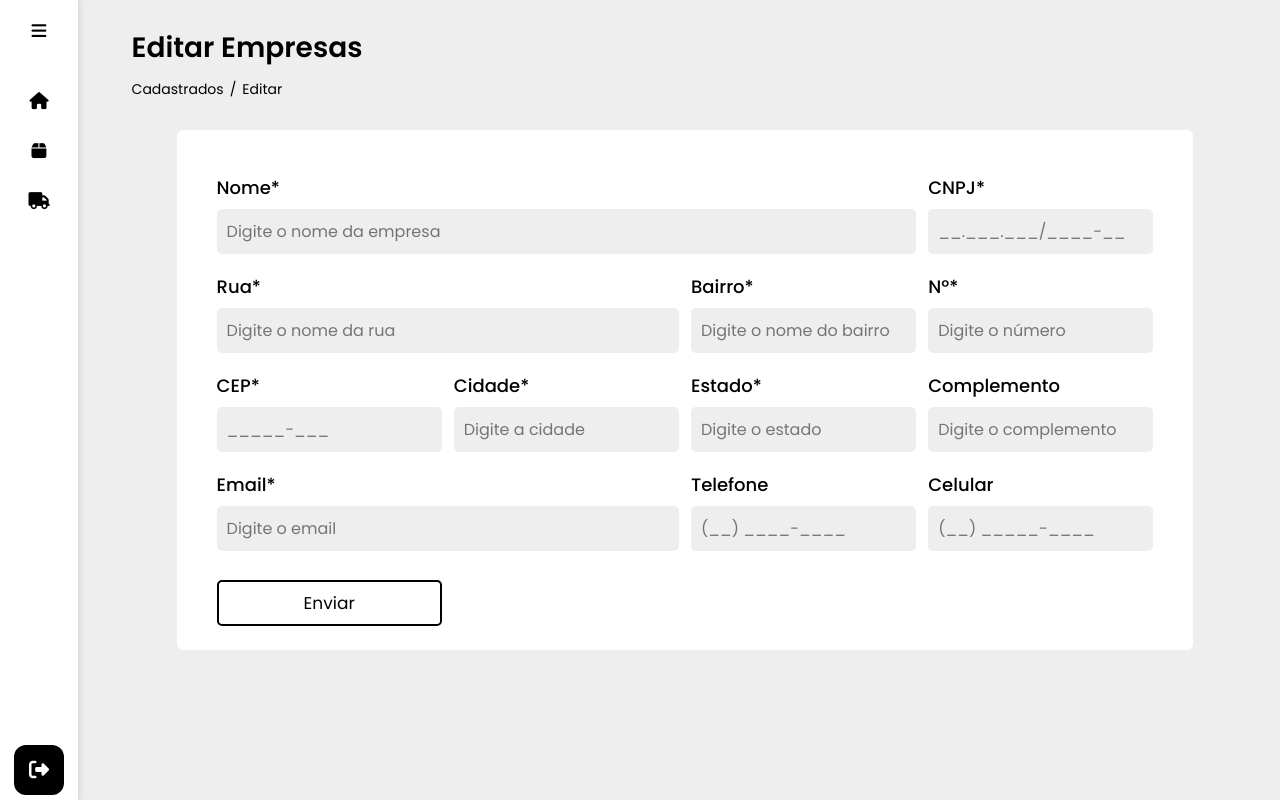
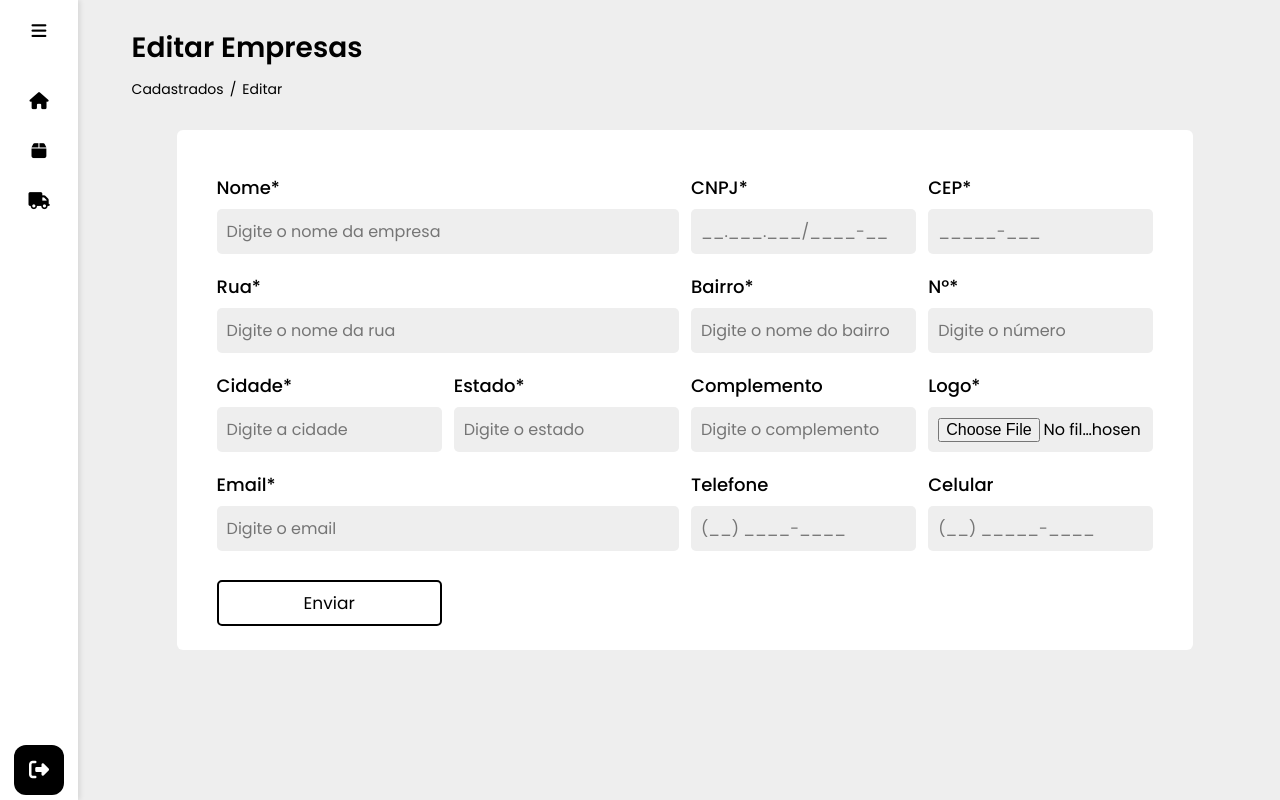
Before and after one commit to mateus040/MRFerreira, a React (Create React App) app in the folder app-mrferreira/: page /fornecedores/update/1 in a window 1280 px wide. Built offline with nearby package versions, Linux system fonts and the light colour scheme; no server answers; sample sign-in values are in the browser's storage.

Commit message:
fix: function put

```diff
--- a/app-mrferreira/src/pages/Admin/Provider/edit.jsx
+++ b/app-mrferreira/src/pages/Admin/Provider/edit.jsx
@@ -1,12 +1,11 @@
 import React, { useEffect, useState } from "react";
-import { useNavigate, useParams } from 'react-router-dom';
+import { useNavigate, useParams } from "react-router-dom";
 import Inputmask from "react-input-mask";
 import Sidebar from "../../../components/Sidebar";
 import axios from "axios";
 import { useAuth } from "../../../context/AuthContext";
 
 const EditProvider = () => {
-
   const { token } = useAuth();
 
   const { companyId } = useParams();
@@ -17,14 +16,17 @@ const EditProvider = () => {
   useEffect(() => {
     const fetchCompanyData = async () => {
       try {
-                const response = await axios.get(`http://127.0.0.1:8000/api/companys/${companyId}`, {
+        const response = await axios.get(
+          `http://127.0.0.1:8000/api/companys/${companyId}`,
+          {
             headers: {
-                        "Authorization": `Bearer ${token}`,
+              Authorization: `Bearer ${token}`,
+            },
           }
-                });
+        );
         setCompanyData(response.data.companys); // companys vindo da função show da API
       } catch (err) {
-                console.error('Erro ao buscar dados do fornecedor:', err);
+        console.error("Erro ao buscar dados do fornecedor:", err);
         alert("Erro no servidor: " + err.response.data.message);
       }
     };
@@ -35,22 +37,54 @@ const EditProvider = () => {
   const changeCompanysFieldHandler = (e) => {
     setCompanyData({
       ...companyData,
-            [e.target.name]: e.target.value
+      [e.target.name]: e.target.value,
     });
-    }
+  };
+
+  const handleLogoChange = (e) => {
+    setCompanyData({
+      ...companyData,
+      logo: e.target.files[0],
+    });
+  };
 
   const onSubmitChange = async (e) => {
     e.preventDefault();
 
     try {
-            const response = await axios.put(`http://127.0.0.1:8000/api/companys/update/${companyId}`, companyData, {
+      const formData = new FormData();
+      formData.append("_method", "PUT");
+      formData.append("name", companyData.name);
+      formData.append("cnpj", companyData.cnpj);
+      formData.append("road", companyData.road);
+      formData.append("neighborhood", companyData.neighborhood);
+      formData.append("number", companyData.number);
+      formData.append("cep", companyData.cep);
+      formData.append("city", companyData.city);
+      formData.append("state", companyData.state);
+      formData.append("complement", companyData.complement);
+      formData.append("email", companyData.email);
+      formData.append("phone", companyData.phone);
+      formData.append("cellphone", companyData.cellphone);
+      formData.append("logo", companyData.logo);
+      const response = await axios.post(
+        `http://127.0.0.1:8000/api/companys/update/${companyId}`,
+        formData,
+        {
           headers: {
-                    "Authorization": `Bearer ${token}`,
+            "Content-Type": "multipart/form-data",
+            Authorization: `Bearer ${token}`,
+          },
         }
+      );
+      console.log(response);
+      toast.success("Dados atualizados com sucesso!", {
+        theme: "colored",
+        style: {
+          fontSize: "1.6rem",
+        },
       });
-            console.log(response);
-            alert("Dados atualizados com sucesso!");
-            navigate('/fornecedores');
+      navigate("/fornecedores");
     } catch (err) {
       console.error("Erro ao enviar solicitação: ", err);
       alert("Erro no servidor: " + err.response.data.message);
@@ -59,7 +93,6 @@ const EditProvider = () => {
 
   return (
     <div className="edit-provider">
-
       <Sidebar />
 
       <div className="content-provider">
@@ -85,7 +118,7 @@ const EditProvider = () => {
             <article className="content-article">
               <form>
                 <div className="content-form">
-                                    <div className="column-3">
+                  <div className="column-2">
                     <label htmlFor="name">Nome*</label>
                     <input
                       type="text"
@@ -93,8 +126,10 @@ const EditProvider = () => {
                       placeholder="Digite o nome da empresa"
                       id="name"
                       name="name"
-                                            onChange={e => changeCompanysFieldHandler(e)}
-                                            value={companyData && companyData.name ? companyData.name : ''}
+                      onChange={(e) => changeCompanysFieldHandler(e)}
+                      value={
+                        companyData && companyData.name ? companyData.name : ""
+                      }
                       required
                     />
                   </div>
@@ -104,10 +139,29 @@ const EditProvider = () => {
                     <Inputmask
                       mask="99.999.999/9999-99"
                       placeholder="__.___.___/____-__"
-                                            id="cnpj" name="cnpj"
+                      id="cnpj"
+                      name="cnpj"
                       className="input-form"
-                                            onChange={e => changeCompanysFieldHandler(e)}
-                                            value={companyData && companyData.cnpj ? companyData.cnpj : ''}
+                      onChange={(e) => changeCompanysFieldHandler(e)}
+                      value={
+                        companyData && companyData.cnpj ? companyData.cnpj : ""
+                      }
+                      required
+                    />
+                  </div>
+
+                  <div className="column-1">
+                    <label htmlFor="cep">CEP*</label>
+                    <Inputmask
+                      mask="99999-999"
+                      placeholder="_____-___"
+                      id="cep"
+                      name="cep"
+                      className="input-form"
+                      onChange={(e) => changeCompanysFieldHandler(e)}
+                      value={
+                        companyData && companyData.cep ? companyData.cep : ""
+                      }
                       required
                     />
                   </div>
@@ -120,8 +174,10 @@ const EditProvider = () => {
                       placeholder="Digite o nome da rua"
                       id="road"
                       name="road"
-                                            onChange={e => changeCompanysFieldHandler(e)}
-                                            value={companyData && companyData.road ? companyData.road : ''}
+                      onChange={(e) => changeCompanysFieldHandler(e)}
+                      value={
+                        companyData && companyData.road ? companyData.road : ""
+                      }
                       required
                     />
                   </div>
@@ -134,8 +190,12 @@ const EditProvider = () => {
                       placeholder="Digite o nome do bairro"
                       id="neighborhood"
                       name="neighborhood"
-                                            onChange={e => changeCompanysFieldHandler(e)}
-                                            value={companyData && companyData.neighborhood ? companyData.neighborhood : ''}
+                      onChange={(e) => changeCompanysFieldHandler(e)}
+                      value={
+                        companyData && companyData.neighborhood
+                          ? companyData.neighborhood
+                          : ""
+                      }
                       required
                     />
                   </div>
@@ -148,21 +208,12 @@ const EditProvider = () => {
                       placeholder="Digite o número"
                       id="number"
                       name="number"
-                                            onChange={e => changeCompanysFieldHandler(e)}
-                                            value={companyData && companyData.number ? companyData.number : ''}
-                                            required
-                                        />
-                                    </div>
-
-                                    <div className="column-1">
-                                        <label htmlFor="cep">CEP*</label>
-                                        <Inputmask
-                                            mask="99999-999"
-                                            placeholder="_____-___"
-                                            id="cep" name="cep"
-                                            className="input-form"
-                                            onChange={e => changeCompanysFieldHandler(e)}
-                                            value={companyData && companyData.cep ? companyData.cep : ''}
+                      onChange={(e) => changeCompanysFieldHandler(e)}
+                      value={
+                        companyData && companyData.number
+                          ? companyData.number
+                          : ""
+                      }
                       required
                     />
                   </div>
@@ -175,8 +226,10 @@ const EditProvider = () => {
                       placeholder="Digite a cidade"
                       id="city"
                       name="city"
-                                            onChange={e => changeCompanysFieldHandler(e)}
-                                            value={companyData && companyData.city ? companyData.city : ''}
+                      onChange={(e) => changeCompanysFieldHandler(e)}
+                      value={
+                        companyData && companyData.city ? companyData.city : ""
+                      }
                       required
                     />
                   </div>
@@ -189,8 +242,12 @@ const EditProvider = () => {
                       placeholder="Digite o estado"
                       id="state"
                       name="state"
-                                            onChange={e => changeCompanysFieldHandler(e)}
-                                            value={companyData && companyData.state ? companyData.state : ''}
+                      onChange={(e) => changeCompanysFieldHandler(e)}
+                      value={
+                        companyData && companyData.state
+                          ? companyData.state
+                          : ""
+                      }
                       required
                     />
                   </div>
@@ -203,8 +260,24 @@ const EditProvider = () => {
                       placeholder="Digite o complemento"
                       id="complement"
                       name="complement"
-                                            onChange={e => changeCompanysFieldHandler(e)}
-                                            value={companyData && companyData.complement ? companyData.road : ''}
+                      onChange={(e) => changeCompanysFieldHandler(e)}
+                      value={
+                        companyData && companyData.complement
+                          ? companyData.road
+                          : ""
+                      }
+                    />
+                  </div>
+
+                  <div className="column-1">
+                    <label htmlFor="logo">Logo*</label>
+                    <input
+                      type="file"
+                      className="input-form"
+                      id="logo"
+                      name="logo"
+                      accept="image/*"
+                      onChange={(e) => handleLogoChange(e)}
                     />
                   </div>
 
@@ -216,8 +289,12 @@ const EditProvider = () => {
                       placeholder="Digite o email"
                       id="email"
                       name="email"
-                                            onChange={e => changeCompanysFieldHandler(e)}
-                                            value={companyData && companyData.email ? companyData.email : ''}
+                      onChange={(e) => changeCompanysFieldHandler(e)}
+                      value={
+                        companyData && companyData.email
+                          ? companyData.email
+                          : ""
+                      }
                       required
                     />
                   </div>
@@ -227,10 +304,15 @@ const EditProvider = () => {
                     <Inputmask
                       mask="(99) 9999-9999"
                       placeholder="(__) ____-____"
-                                            id="phone" name="phone"
+                      id="phone"
+                      name="phone"
                       className="input-form"
-                                            onChange={e => changeCompanysFieldHandler(e)}
-                                            value={companyData && companyData.phone ? companyData.phone : ''}
+                      onChange={(e) => changeCompanysFieldHandler(e)}
+                      value={
+                        companyData && companyData.phone
+                          ? companyData.phone
+                          : ""
+                      }
                     />
                   </div>
 
@@ -239,14 +321,25 @@ const EditProvider = () => {
                     <Inputmask
                       mask="(99) 99999-9999"
                       placeholder="(__) _____-____"
-                                            id="cellphone" name="cellphone"
+                      id="cellphone"
+                      name="cellphone"
                       className="input-form"
-                                            onChange={e => changeCompanysFieldHandler(e)}
-                                            value={companyData && companyData.cellphone ? companyData.cellphone : ''}
+                      onChange={(e) => changeCompanysFieldHandler(e)}
+                      value={
+                        companyData && companyData.cellphone
+                          ? companyData.cellphone
+                          : ""
+                      }
                     />
                   </div>
 
-                                    <button className="btn" type="submit" onClick={e => onSubmitChange(e)}>Enviar</button>
+                  <button
+                    className="btn"
+                    type="submit"
+                    onClick={(e) => onSubmitChange(e)}
+                  >
+                    Enviar
+                  </button>
                 </div>
               </form>
             </article>
@@ -254,7 +347,7 @@ const EditProvider = () => {
         </main>
       </div>
     </div>
-    )
-}
+  );
+};
 
 export default EditProvider;
```
Also changed, not shown: app-mrferreira/src/pages/Admin/Products/edit.jsx (+91 -39 lines), app-mrferreira/src/pages/Admin/Provider/index.jsx (+4 -4 lines), 2 other files (tests, documents, lock files or other folders). Lines whose indentation alone changed are shown as unchanged.
